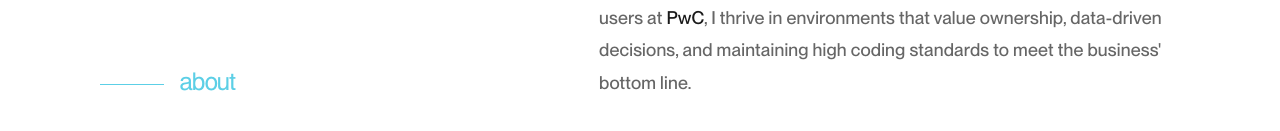
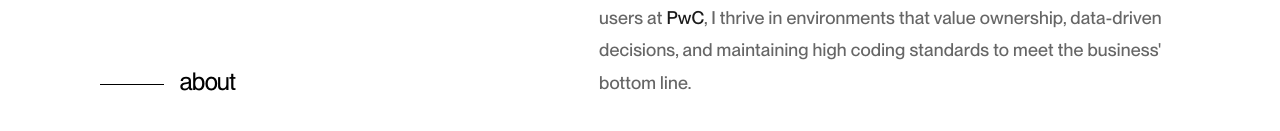
Before and after one commit to jazibaskari/jazib-askari, a React (Vite) app in the folder jazib-askari/: page / in a window 1280 px wide. Shown: the part 301-432 px from the top of the page. Built offline with nearby package versions, Linux system fonts and the light colour scheme; no server answers; the database is empty.

Commit message:
feat(ui): update to a neutral colour pallette

```diff
--- a/jazib-askari/src/components/home/HomeSection.tsx
+++ b/jazib-askari/src/components/home/HomeSection.tsx
@@ -171,7 +171,7 @@ const HomeSection = ({ trigger }: HomeSectionProps) => {
                   height: "1px",
                   width: activeSection === item ? "64px" : "32px",
                   backgroundColor:
-                    activeSection === item ? "#5ccfe6" : "text.secondary",
+                    activeSection === item ? "text.opp" : "text.secondary",
                   transition: "all 0.3s ease",
                   mr: 2,
                 }}
@@ -179,7 +179,7 @@ const HomeSection = ({ trigger }: HomeSectionProps) => {
               <Typography
                 variant="h5"
                 sx={{
-                  color: activeSection === item ? "#5ccfe6" : "text.secondary",
+                  color: activeSection === item ? "text.opp" : "text.secondary",
                   fontWeight: "medium",
                 }}
               >
--- a/jazib-askari/src/components/shared/Navbar.tsx
+++ b/jazib-askari/src/components/shared/Navbar.tsx
@@ -125,6 +125,7 @@ const Navbar = ({ onNavClick }: NavbarProps) => {
               <ListItem key={s} disablePadding>
                 <Button
                   onClick={() => handleScroll(s)}
+                  disableRipple
                   sx={{
                     color:
                       activeSection === s && !isAtTop
--- a/jazib-askari/src/styles/theme.ts
+++ b/jazib-askari/src/styles/theme.ts
@@ -6,6 +6,7 @@ declare module "@mui/material/styles" {
     tertiary?: string;
     grey?: string;
     quarternary?: string;
+    opp?: string;
   }
   interface TypographyVariants {
     body1Montreal: React.CSSProperties;
@@ -40,6 +41,7 @@ export const getTheme = (mode: PaletteMode) =>
               tertiary: "#5ec2de",
               grey: "#bfc0c0",
               quarternary: "#ffff",
+              opp: "black",
             },
             divider: "rgba(0, 0, 0, 0.12)",
           }
@@ -57,6 +59,7 @@ export const getTheme = (mode: PaletteMode) =>
               tertiary: "#5ccfe6",
               grey: "#bfc0c0",
               quarternary: "#b0b0b0",
+              opp: "white",
             },
             divider: "rgba(255, 255, 255, 0.12)",
           }),
```
